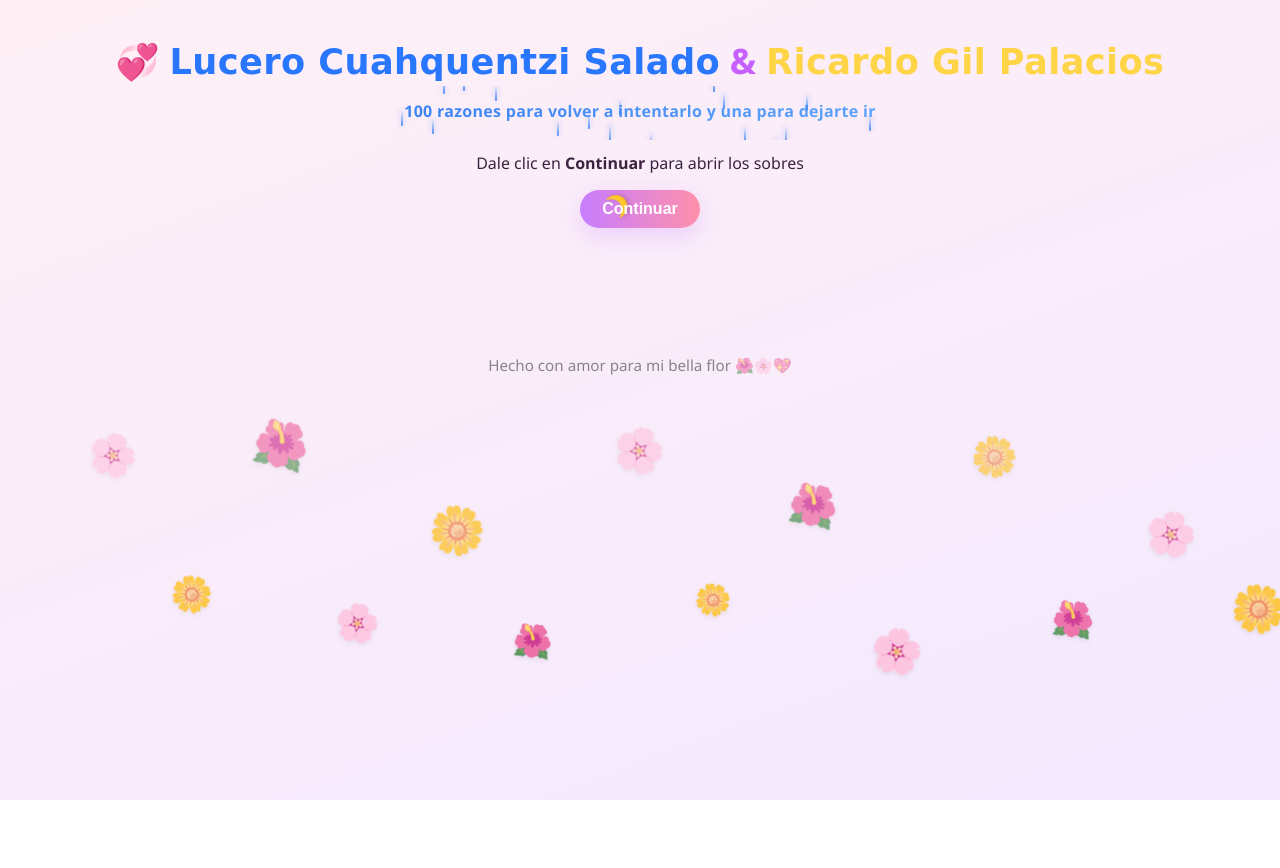
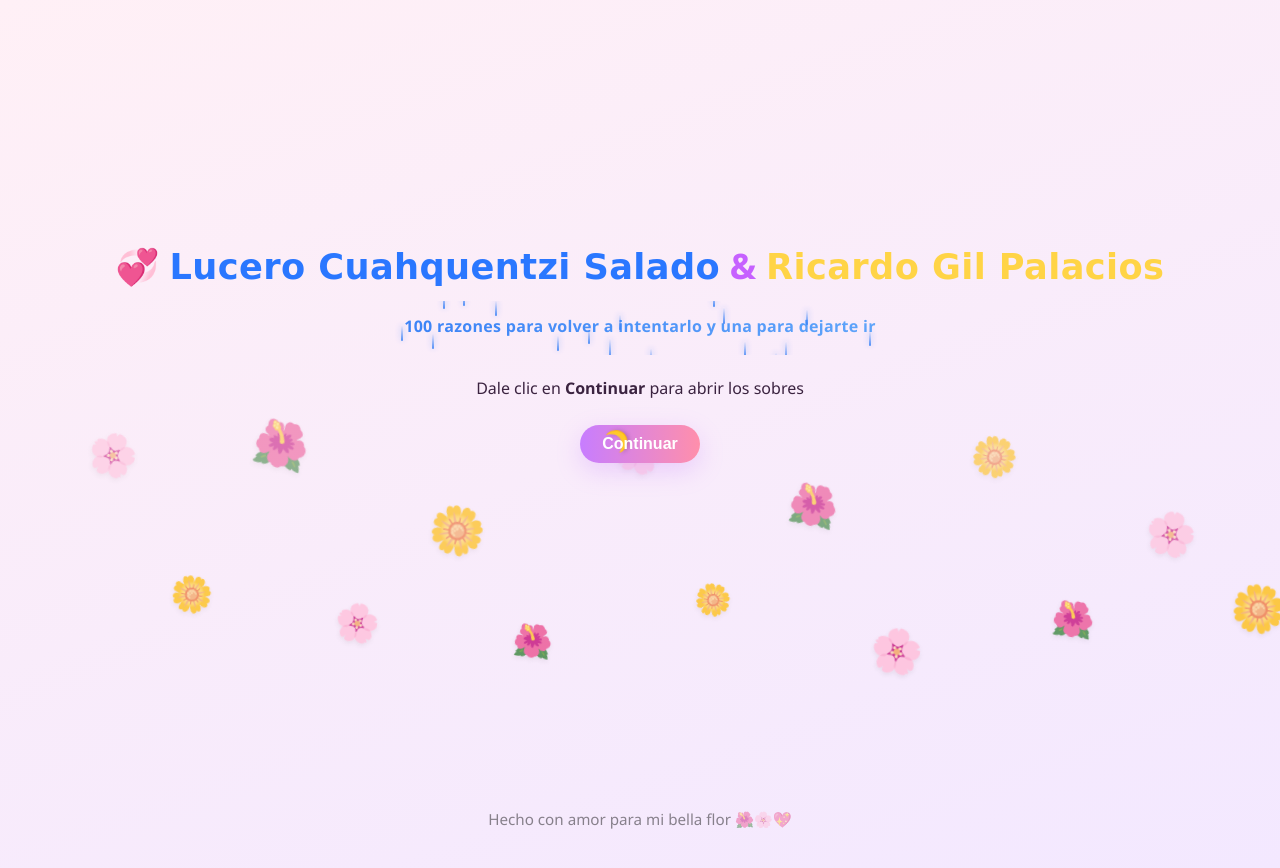
Before and after one commit to ricardo18-byte/mi-amor-por-ti-no-tiene-limites, a plain HTML site: page index.html in a window 1280 px wide. Before the commit the page ends 800 px from the top, so only its background shows below. Drawn offline with Linux system fonts and the light colour scheme; a web font is replaced by a local one.

Commit message:
index.html

```diff
--- a/index.html
+++ b/index.html
@@ -60,7 +60,16 @@
   .bg-flowers span:nth-child(13){left:88%;animation-duration:10.8s;animation-delay:.8s;font-size:38px}
   .bg-flowers span:nth-child(14){left:95%;animation-duration:12.6s;animation-delay:1.2s;font-size:42px}
 
-  header{ position:relative; z-index:1; text-align:center; padding:36px 18px 22px; }
+  /* Portada centrada verticalmente (más abajo) */
+  header{
+    position:relative; z-index:1;
+    min-height:88vh;
+    display:flex; flex-direction:column;
+    align-items:center; justify-content:center;
+    text-align:center;
+    padding:32px 18px;
+    gap:10px;
+  }
   header h1{ margin:0; font-size:2.2rem; color:#c661ff; letter-spacing:.4px; }
   @media (max-width:480px){ header h1{ font-size:1.6rem } }
   .name{ font-family:'smallwrite',"Segoe Script","Brush Script MT",cursive; font-weight:700; }
@@ -313,7 +322,7 @@
     <h2>💌 Video 3</h2>
     <div class="envelope-wrap">
       <div class="label">Haz clic en el sobre para abrir, mi princesa 👸🏻</div>
-    <div class="envelope heart" data-target="reveal-video-3" title="Abrir 'Video 3'"></div>
+      <div class="envelope heart" data-target="reveal-video-3" title="Abrir 'Video 3'"></div>
 
       <div id="reveal-video-3" class="reveal">
         <div class="card">
@@ -367,12 +376,13 @@
       <div id="reveal-song-1" class="reveal">
         <div class="card">
           <div class="yt-wrap">
-            <iframe src="https://drive.google.com/file/d/1zX8y7L47Lri0Fcl_SSPlsH9leyEWT63q/preview"
+            <!-- PRIMER LINK ACTUALIZADO -->
+            <iframe src="https://drive.google.com/file/d/1Bm8JzudmoQqjSBIgIGk4H4ZT40U-msgx/preview"
               allow="autoplay; encrypted-media" loading="lazy"
               referrerpolicy="strict-origin-when-cross-origin" allowfullscreen></iframe>
           </div>
           <p style="text-align:center;margin-top:10px">
-            <a href="https://drive.google.com/file/d/1zX8y7L47Lri0Fcl_SSPlsH9leyEWT63q/view" target="_blank" rel="noopener">Abrir en Google Drive</a>
+            <a href="https://drive.google.com/file/d/1Bm8JzudmoQqjSBIgIGk4H4ZT40U-msgx/view" target="_blank" rel="noopener">Abrir en Google Drive</a>
           </p>
         </div>
       </div>
@@ -399,7 +409,6 @@
     </div>
   </section>
 
-  <!-- ENLACE 3 ACTUALIZADO -->
   <section class="section" id="sec-song-3">
     <h2>🎵 Canción dedicada 3</h2>
     <div class="envelope-wrap">
```
